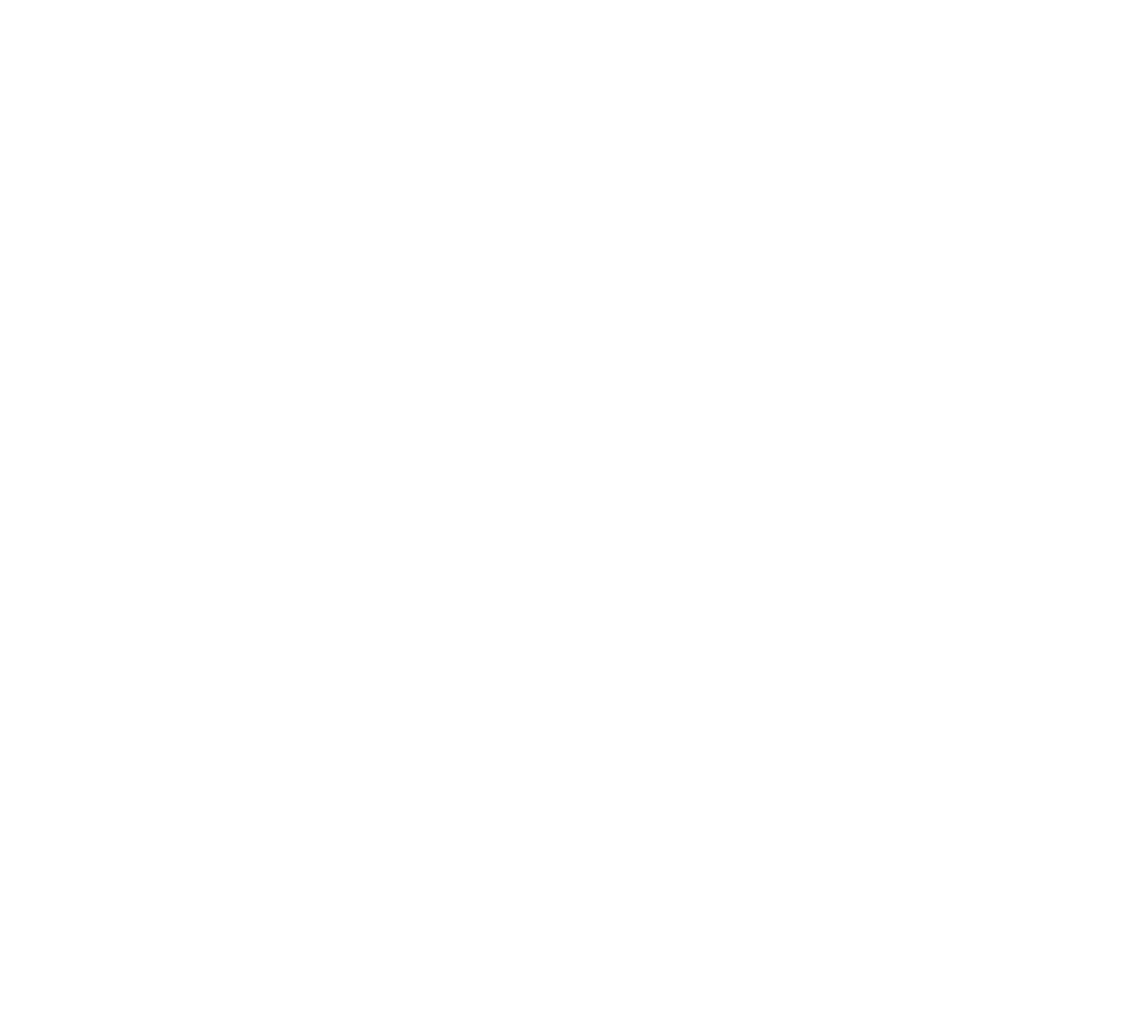
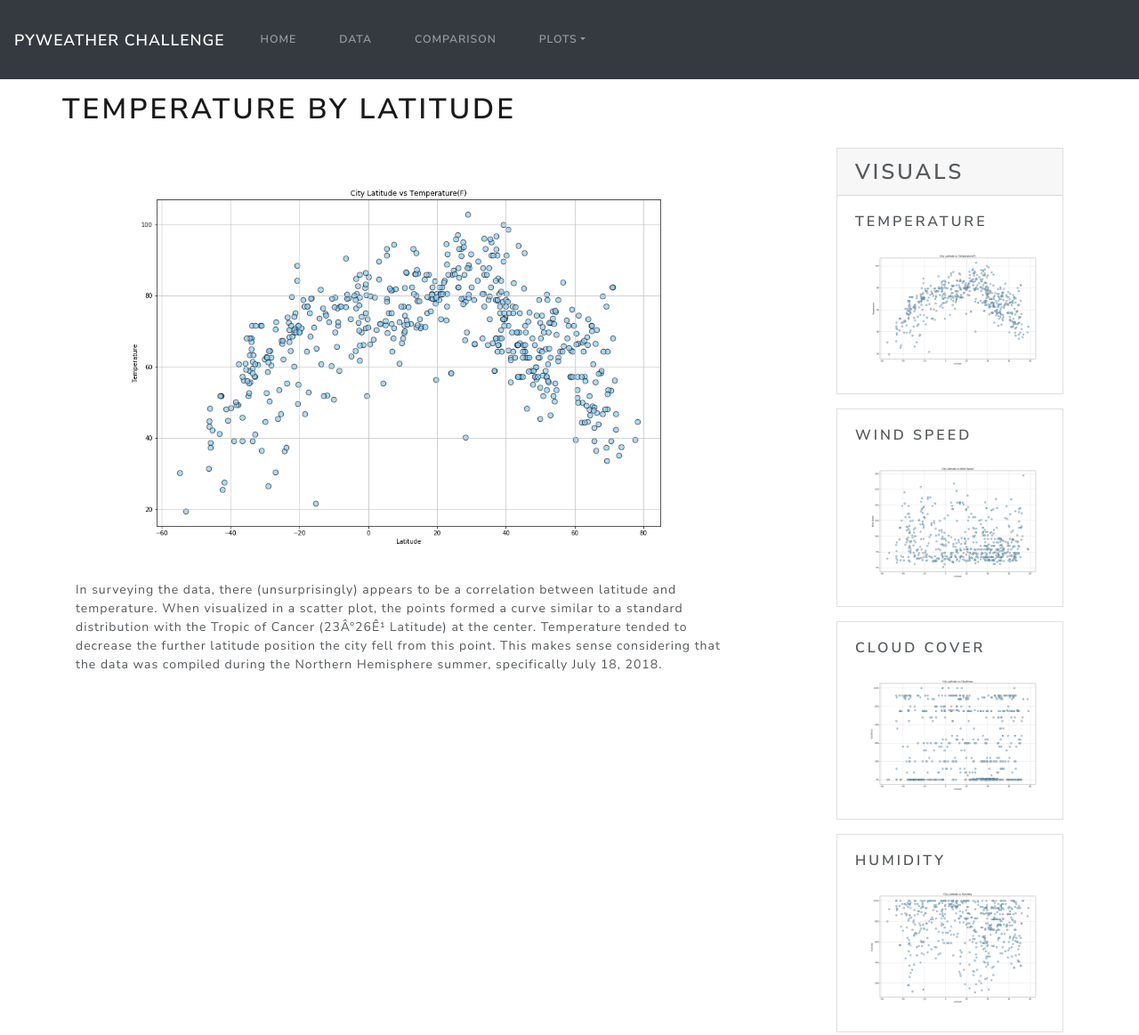
Before and after one commit to laurelic/pyweather-dashboard, a plain HTML site: page tempvlat.html in a window 1280 px wide. Shown: the whole page at 89% size. Before the commit the page ends 800 px from the top, so only its background shows below. Drawn offline with nearby package versions, Linux system fonts and the light colour scheme.

Commit message:
added visual navigation thumbnails

```diff
--- a/index.html
+++ b/index.html
@@ -9,6 +9,7 @@
 
     <!--Link Bootswatch stylesheet-->
     <link rel="stylesheet" href="https://bootswatch.com/4/lux/bootstrap.min.css">
+    <link rel="stylesheet" href="style.css">
 </head>
 <body>
     <nav class="navbar navbar-expand-lg navbar-dark bg-dark">
@@ -29,13 +30,15 @@
               <a class="nav-link" href="#">Comparison</a>
             </li>
             <li class="nav-item dropdown">
-                <a class="nav-link dropdown-toggle" data-toggle="dropdown" href="#" role="button" aria-haspopup="true" aria-expanded="false">Visualizations</a>
+                <a class="nav-link dropdown-toggle" data-toggle="dropdown" href="#" role="button" aria-haspopup="true" aria-expanded="false">Plots</a>
                 <div class="dropdown-menu" x-placement="bottom-start" style="position: absolute; will-change: transform; top: 0px; left: 0px; transform: translate3d(0px, 37px, 0px);">
                   <a class="dropdown-item" href="tempvlat.html">Temperature</a>
-                  <a class="dropdown-item" href="#">Another action</a>
-                  <a class="dropdown-item" href="#">Something else here</a>
                   <div class="dropdown-divider"></div>
-                  <a class="dropdown-item" href="#">Separated link</a>
+                  <a class="dropdown-item" href="windvlat.html">Wind Speed</a>
+                  <div class="dropdown-divider"></div>
+                  <a class="dropdown-item" href="cloudvlat.html">Cloud Cover</a>
+                  <div class="dropdown-divider"></div>
+                  <a class="dropdown-item" href="humvlat.html">Humidity</a>
                 </div>
               </li>
           </ul>
@@ -44,16 +47,45 @@
 
     <div class="container">
         <div class="row">
-            <div class="col-8">
-                <h1>Background</h1>
-            </div>
+            <h1>Background</h1>
         </div>
         <div class="row">
             <div class="col-8">
-                <p>The aim of this project is to observe weather patterns depending on a location's proximity to the equator. Though we might assume that the temperature increases, we also know that weather involves more than temperature. Not to mention, it is healthy to confirm our assumptions before proceeding. As such, we utilized the OpenWeatherMap API to survey 500 randomly chosen cities for temperature, cloud cover, wind speed, and humidity. These factors were visualized according to cities' latitudinal position.</p>
+                <p>The aim of this project was to observe weather patterns depending on latitude. Specifically, how does a location's proximity to the equator affect weather patterns? Though we can safely assume that the temperature increases, we also know that weather involves more than temperature. Not to mention, it does not hurt to test our assumptions. Hence, this project.</p>
+                <p>We utilized the OpenWeatherMap API to survey 500 randomly chosen cities for temperature, cloud cover, wind speed, and humidity. These factors were visualized according to cities' latitudinal position.</p>
+                <p>This site presents those visuals along with source code and analyses observed.</p>
+            </div>
+            <div class="col-1"></div>
+            <div class="col-3">
+                <div class="card mb-3">
+                    <h3 class="card-header">Visuals</h3>
+                    <div class="card-body">
+                        <h5 class="card-title">Temperature</h5>
+                        <a href="tempvlat.html">
+                        <img style="height: 150px; display: block;" src="Images\lat_v_temp.png" alt="temperature by latitude">
+                        </a>
+                    </div>
+                </div>
+                <div class="card mb-3">
+                    <div class="card-body">
+                        <h5 class="card-title">Wind Speed</h5>
+                        <img style="height: 150px; display: block;" src="Images\lat_v_wind.png" alt="wind speed by latitude">
+                    </div>
+                </div>
+                <div class="card mb-3">
+                    <div class="card-body">
+                        <h5 class="card-title">Cloud Cover</h5>
+                        <img style="height: 150px; display: block;" src="Images\lat_v_cloud.png" alt="cloud cover by latitude">
+                    </div>
+                </div>
+                <div class="card mb-3">
+                    <div class="card-body">
+                        <h5 class="card-title">Humidity</h5>
+                        <img style="height: 150px; display:block;" src="Images\lat_v_hum.png" alt="humidity by latitude">
+                    </div>
+                </div>
             </div>
         </div>
-    <p>This site presents those visuals along with source code and analyses observed.</p>
     </div>
 
     <script src="https://code.jquery.com/jquery-3.3.1.slim.min.js" integrity="sha384-q8i/X+965DzO0rT7abK41JStQIAqVgRVzpbzo5smXKp4YfRvH+8abtTE1Pi6jizo" crossorigin="anonymous"></script>
--- /dev/null
+++ b/style.css
@@ -0,0 +1,13 @@
+h1 {
+    padding-top: 15px;
+    padding-bottom: 15px;
+}
+
+h3 {
+    padding-top: 15px;
+    padding-bottom: 15px;
+}
+
+body {
+    background-color:rgba(255, 255, 255, 0.5);
+}
--- a/tempvlat.html
+++ b/tempvlat.html
@@ -0,0 +1,95 @@
+<!--PyWeather Landing Page-->
+
+<!DOCTYPE html>
+<html lang="en">
+
+<head>
+    <meta charset="UTC-8">
+    <title>Temperature</title>
+
+    <!--Link Bootswatch stylesheet-->
+    <link rel="stylesheet" href="https://bootswatch.com/4/lux/bootstrap.min.css">
+    <link rel="stylesheet" href="style.css">
+</head>
+<body>
+    <nav class="navbar navbar-expand-lg navbar-dark bg-dark">
+        <a class="navbar-brand" href="#">PyWeather Challenge</a>
+        <button class="navbar-toggler" type="button" data-toggle="collapse" data-target="#navbarColor02" aria-controls="navbarColor02" aria-expanded="false" aria-label="Toggle navigation">
+          <span class="navbar-toggler-icon"></span>
+        </button>
+
+        <div class="collapse navbar-collapse" id="navbarColor02">
+          <ul class="navbar-nav mr-auto">
+            <li class="nav-item">
+              <a class="nav-link" href="index.html">Home</a>
+            </li>
+            <li class="nav-item">
+              <a class="nav-link" href="#">Data</a>
+            </li>
+            <li class="nav-item">
+              <a class="nav-link" href="#">Comparison</a>
+            </li>
+            <li class="nav-item dropdown">
+                <a class="nav-link dropdown-toggle" data-toggle="dropdown" href="#" role="button" aria-haspopup="true" aria-expanded="false">Plots</a>
+                <div class="dropdown-menu" x-placement="bottom-start" style="position: absolute; will-change: transform; top: 0px; left: 0px; transform: translate3d(0px, 37px, 0px);">
+                  <a class="dropdown-item" href="tempvlat.html">Temperature</a>
+                  <div class="dropdown-divider"></div>
+                  <a class="dropdown-item" href="windvlat.html">Wind Speed</a>
+                  <div class="dropdown-divider"></div>
+                  <a class="dropdown-item" href="cloudvlat.html">Cloud Cover</a>
+                  <div class="dropdown-divider"></div>
+                  <a class="dropdown-item" href="humvlat.html">Humidity</a>
+                </div>
+              </li>
+          </ul>
+        </div>
+      </nav>
+
+    <div class="container">
+        <div class="row">
+            <h1>Temperature by Latitude</h1>
+        </div>
+        <div class="row">
+            <div class="col-8">
+                <img style="width: 100%" src="Images/lat_v_temp.png" alt="temperature by latitude">
+                <p>In surveying the data, there (unsurprisingly) appears to be a correlation between latitude and temperature. When visualized in a scatter plot, the points formed a curve similar to a standard distribution with the Tropic of Cancer (23°26ʹ Latitude) at the center. Temperature tended to decrease the further latitude position the city fell from this point. This makes sense considering that the data was compiled during the Northern Hemisphere summer, specifically July 18, 2018.</p>
+            </div>
+            <div class="col-1"></div>
+            <div class="col-3">
+                <div class="card mb-3">
+                    <h3 class="card-header">Visuals</h3>
+                    <div class="card-body">
+                        <h5 class="card-title">Temperature</h5>
+                        <a href="tempvlat.html">
+                        <img style="height: 150px; display: block;" src="Images\lat_v_temp.png" alt="temperature by latitude">
+                        </a>
+                    </div>
+                </div>
+                <div class="card mb-3">
+                    <div class="card-body">
+                        <h5 class="card-title">Wind Speed</h5>
+                        <img style="height: 150px; display: block;" src="Images\lat_v_wind.png" alt="wind speed by latitude">
+                    </div>
+                </div>
+                <div class="card mb-3">
+                    <div class="card-body">
+                        <h5 class="card-title">Cloud Cover</h5>
+                        <img style="height: 150px; display: block;" src="Images\lat_v_cloud.png" alt="cloud cover by latitude">
+                    </div>
+                </div>
+                <div class="card mb-3">
+                    <div class="card-body">
+                        <h5 class="card-title">Humidity</h5>
+                        <img style="height: 150px; display:block;" src="Images\lat_v_hum.png" alt="humidity by latitude">
+                    </div>
+                </div>
+            </div>
+        </div>
+    </div>
+
+    <script src="https://code.jquery.com/jquery-3.3.1.slim.min.js" integrity="sha384-q8i/X+965DzO0rT7abK41JStQIAqVgRVzpbzo5smXKp4YfRvH+8abtTE1Pi6jizo" crossorigin="anonymous"></script>
+    <script src="https://cdnjs.cloudflare.com/ajax/libs/popper.js/1.14.3/umd/popper.min.js" integrity="sha384-ZMP7rVo3mIykV+2+9J3UJ46jBk0WLaUAdn689aCwoqbBJiSnjAK/l8WvCWPIPm49" crossorigin="anonymous"></script>
+    <script src="https://stackpath.bootstrapcdn.com/bootstrap/4.1.3/js/bootstrap.min.js" integrity="sha384-ChfqqxuZUCnJSK3+MXmPNIyE6ZbWh2IMqE241rYiqJxyMiZ6OW/JmZQ5stwEULTy" crossorigin="anonymous"></script>
+</body>
+
+</html>
```
Also changed, not shown: cloudvlat.html (added), humvlat.html (added), windvlat.html (added).
